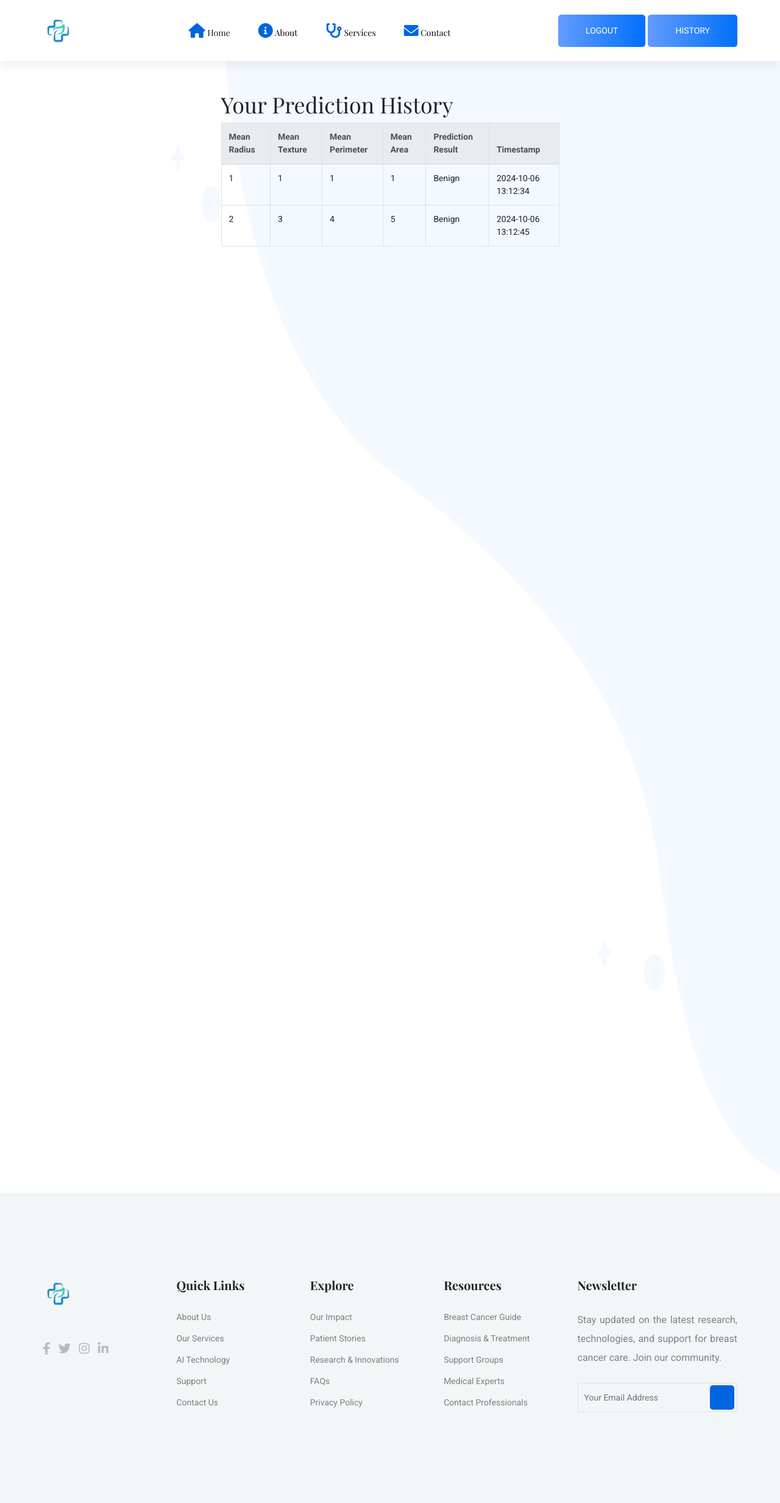
After one commit to atefehjn/Smart_Website, a Flask app: page /history in a window 1280 px wide. The commit adds this page. Shown: the whole page at 61% size. Run offline with Flask 3, Linux system fonts and the light colour scheme; a user stored in the database is signed in; data comes from the database, SQL or seed files in the repository; some libraries are stand-ins or nearby versions.

Commit message:
add history.html and add history to routes

```diff
--- a/app/create_db.py
+++ b/app/create_db.py
@@ -15,6 +15,9 @@ class User(db.Model):
 class Prediction(db.Model):
     id = db.Column(db.Integer, primary_key=True)
     user_id = db.Column(db.Integer, db.ForeignKey('user.id'), nullable=False)
-    input_data = db.Column(db.String, nullable=False)  # Store input data as JSON
+    mean_radius = db.Column(db.Integer, nullable=False)
+    mean_texture=db.Column(db.Integer, nullable=False)
+    mean_perimeter=db.Column(db.Integer, nullable=False)
+    mean_area=db.Column(db.Integer, nullable=False)
     prediction_result = db.Column(db.String(50), nullable=False)
     timestamp = db.Column(db.DateTime, default= datetime.now(timezone.utc))
--- a/app/routes.py
+++ b/app/routes.py
@@ -13,6 +13,7 @@ from flask_sqlalchemy import SQLAlchemy
 from .create_db import db, User, bcrypt,Prediction
 from .ml_prediction import prediction
 from .input_form import InputForm
+from datetime import datetime,timezone
 
 # from forms import RegistrationForm,SignInForm
 bp = Blueprint("main", __name__)
@@ -91,39 +92,41 @@ def input_data():
     form = InputForm()
     if request.method == "POST":
         if form.validate_on_submit():
-            featurs = [
+            features = [
                 float(request.form["mean_radius"]),
                 float(request.form["mean_texture"]),
                 float(request.form["mean_perimeter"]),
                 float(request.form["mean_area"]),
             ]
-            # feature_values = [[mean_radius, mean_texture, mean_perimeter, mean_area]]
-            feature_values = [featurs]
-            # print(f'feature_value:{feature_values}')
+            feature_values = [features]
 
+            # Get the prediction from your machine learning model
             result = prediction(feature_values)
             if result[0] == 0:
                 predicted_cancer = "Malignant"
-                explanation = "Malignant tumors are cancerous, aggressive and can grow uncontrollably"
+                explanation = "Malignant tumors are cancerous, aggressive and can grow uncontrollably."
             else:
                 predicted_cancer = "Benign"
                 explanation = "Benign tumors are noncancerous. They stay in their primary location without invading other sites of the body."
 
-             # Get the current user's ID
+            # Get the current user's ID
             current_user = User.query.filter_by(username=session["username"]).first()
             user_id = current_user.id
 
             # Create a new Prediction entry
             new_prediction = Prediction(
                 user_id=user_id,
-                input_data=str(feature_values),  # Convert the list to a string or JSON
+                mean_radius=features[0],  # Save the individual feature values
+                mean_texture=features[1],
+                mean_perimeter=features[2],
+                mean_area=features[3],
                 prediction_result=predicted_cancer,
+                timestamp=datetime.now(timezone.utc)  # Ensure timestamp is set correctly
             )
 
             # Add the new prediction to the database
             db.session.add(new_prediction)
             db.session.commit()
-
 
             return render_template(
                 "result.html",
@@ -133,6 +136,14 @@ def input_data():
 
     return render_template("input.html", form=form)
 
+@bp.route("/history", methods=["GET"])
+@login_required
+def prediction_history():
+
+    current_user = User.query.filter_by(username=session["username"]).first()
+    predictions = Prediction.query.filter_by(user_id=current_user.id).all()
+
+    return render_template("history.html", predictions=predictions)
 
 # @bp.route('/result')
 # @login_required
--- a/app/templates/base.html
+++ b/app/templates/base.html
@@ -93,6 +93,11 @@
 								class="btn_2 d-none d-lg-block ml-1"
 								href="{{ url_for('main.logout') }}"
 								>Logout</a
+							>
+							<a
+								class="btn_2 d-none d-lg-block ml-1"
+								href="{{ url_for('main.prediction_history') }}"
+								>History</a
 							>
 							{% else %}
 							<!-- User is not logged in, show the login and register buttons -->
--- /dev/null
+++ b/app/templates/history.html
@@ -0,0 +1,41 @@
+<!-- templates/history.html -->
+{% extends "base.html" %} {% block title %}History{% endblock %} {% block
+content %}
+<section class="banner_part">
+	<div class="container form-container">
+		<div class="row d-flex justify-content-center">
+			<div class="col-lg-6">
+				<h1>Your Prediction History</h1>
+				<table class="table table-bordered">
+                    <thead class="thead-light">
+                        <tr>
+                            <th>Mean Radius</th>
+                            <th>Mean Texture</th>
+                            <th>Mean Perimeter</th>
+                            <th>Mean Area</th>
+                            <th>Prediction Result</th>
+                            <th>Timestamp</th>
+                        </tr>
+                    </thead>
+                    <tbody>
+                        {% for prediction in predictions %}
+                        <tr>
+                            <td>{{ prediction.mean_radius }}</td>
+                            <td>{{ prediction.mean_texture }}</td>
+                            <td>{{ prediction.mean_perimeter }}</td>
+                            <td>{{ prediction.mean_area }}</td>
+                            <td>{{ prediction.prediction_result }}</td>
+                            <td>{{ prediction.timestamp.strftime('%Y-%m-%d %H:%M:%S') }}</td>
+                        </tr>
+                        {% endfor %}
+                    </tbody>
+                </table>
+                {% if not predictions %}
+                <p>No predictions found.</p>
+                {% endif %}
+			</div>
+		</div>
+	</div>
+</section>
+
+{% endblock %}
```
Also changed, not shown: instance/site.db.
